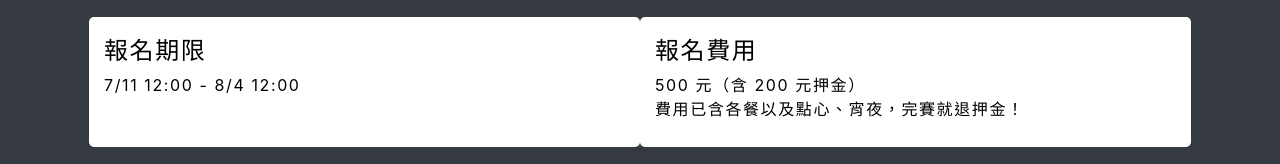
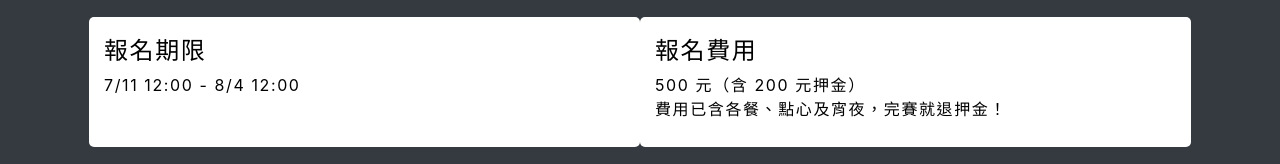
Before and after one commit to rladiestaipei/2018_Kaggle, a website with bundled scripts: page index.html in a window 1280 px wide. Shown: the part 2302-2466 px from the top of the page. Built offline with nearby package versions, Linux system fonts and the light colour scheme.

Commit message:
Modify registration fee's note

```diff
--- a/index.html
+++ b/index.html
@@ -160,7 +160,7 @@
             </div>
             <div class="col-lg-6 col-sm-6 mx-auto info-box">
               <h4>報名費用</h4>
-              <p>500 元（含 200 元押金）<br>費用已含各餐以及點心、宵夜，完賽就退押金！</p>
+              <p>500 元（含 200 元押金）<br>費用已含各餐、點心及宵夜，完賽就退押金！</p>
             </div>
             <div class="col-lg-6 col-sm-6 mx-auto info-box">
               <h4>組隊模式</h4>
```
